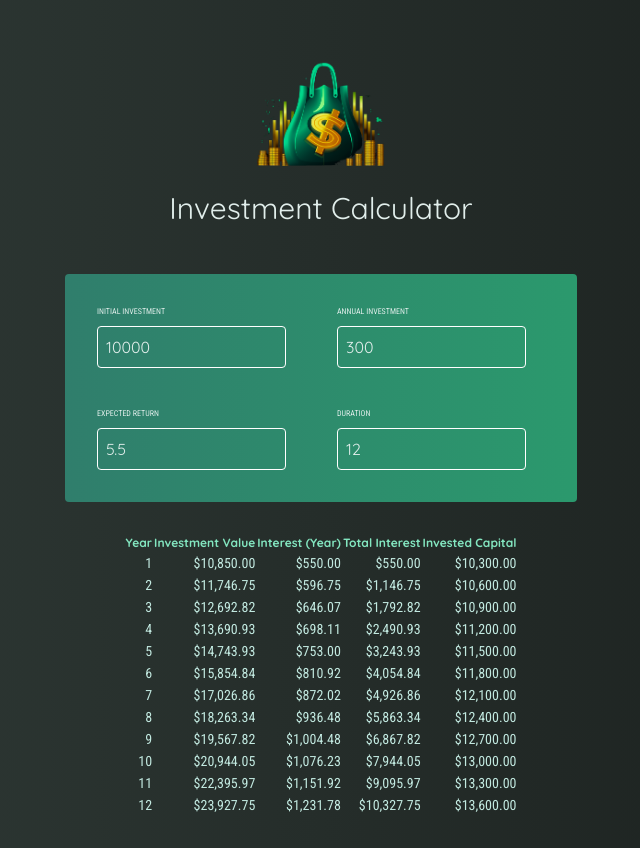
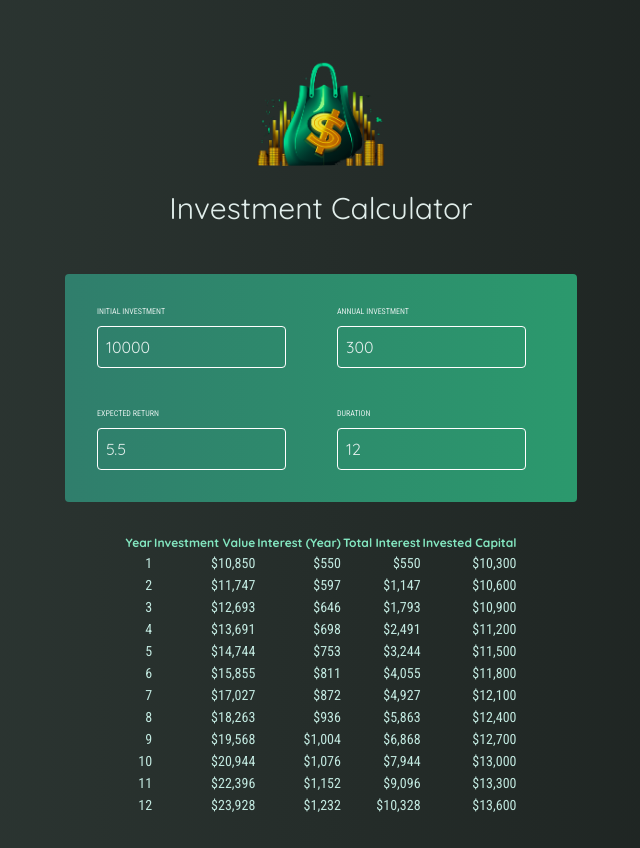
Before and after one commit to gabrielPistore/investment-calculator, a React (Vite) app: page / in a window 1280 px wide. Shown: the whole page, without its empty margins (319-959 px from the left). Built offline with nearby package versions, Linux system fonts and the light colour scheme.

Commit message:
minor changes

```diff
--- a/src/components/Results.jsx
+++ b/src/components/Results.jsx
@@ -1,17 +1,9 @@
-import { useState } from "react"
-import { calculateInvestmentResults } from "../util/investment"
+import { calculateInvestmentResults, formatter } from "../util/investment"
 
 function Results({ input }) {
-  const numberFormat = new Intl.NumberFormat("en-US", {
-    style: "currency",
-    currency: "USD",
-  })
-
   const results = calculateInvestmentResults(input)
   let totalInterest = 0
   let investedCapital = input.initialInvestment
-
-  console.log(results)
 
   return (
     <table className="mx-auto text-right table-fixed max-w-[50rem]">
@@ -25,24 +17,17 @@ function Results({ input }) {
         </tr>
       </thead>
       <tbody className="text-sm font-roboto_condensed text-[#c2e9e0] border-spacing-4">
-        {/* <tr>
-          <td>Teste</td>
-          <td>Teste</td>
-          <td>Teste</td>
-          <td>Teste</td>
-          <td>Teste</td>
-        </tr> */}
         {results.map((result) => {
           totalInterest += result.interest
           investedCapital += input.annualInvestment
 
           return (
-            <tr>
+            <tr key={result.year}>
               <td>{result.year}</td>
-              <td>{numberFormat.format(result.valueEndOfYear)}</td>
-              <td>{numberFormat.format(result.interest)}</td>
-              <td>{numberFormat.format(totalInterest)}</td>
-              <td>{numberFormat.format(investedCapital)}</td>
+              <td>{formatter.format(result.valueEndOfYear)}</td>
+              <td>{formatter.format(result.interest)}</td>
+              <td>{formatter.format(totalInterest)}</td>
+              <td>{formatter.format(investedCapital)}</td>
             </tr>
           )
         })}
--- a/src/components/UserInput.jsx
+++ b/src/components/UserInput.jsx
@@ -1,5 +1,3 @@
-import { useState } from "react"
-
 import Input from "./Input"
 
 function UserInput({ userInput, onChange }) {
```
